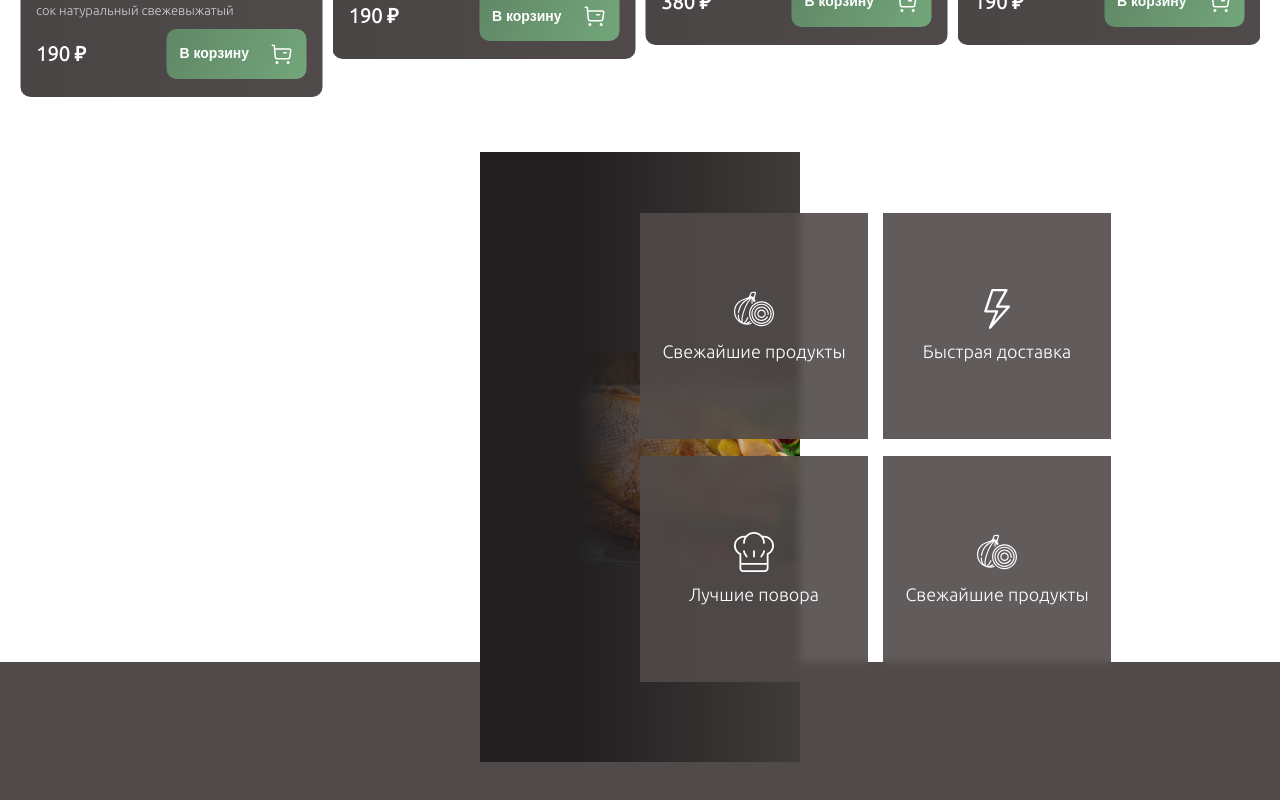
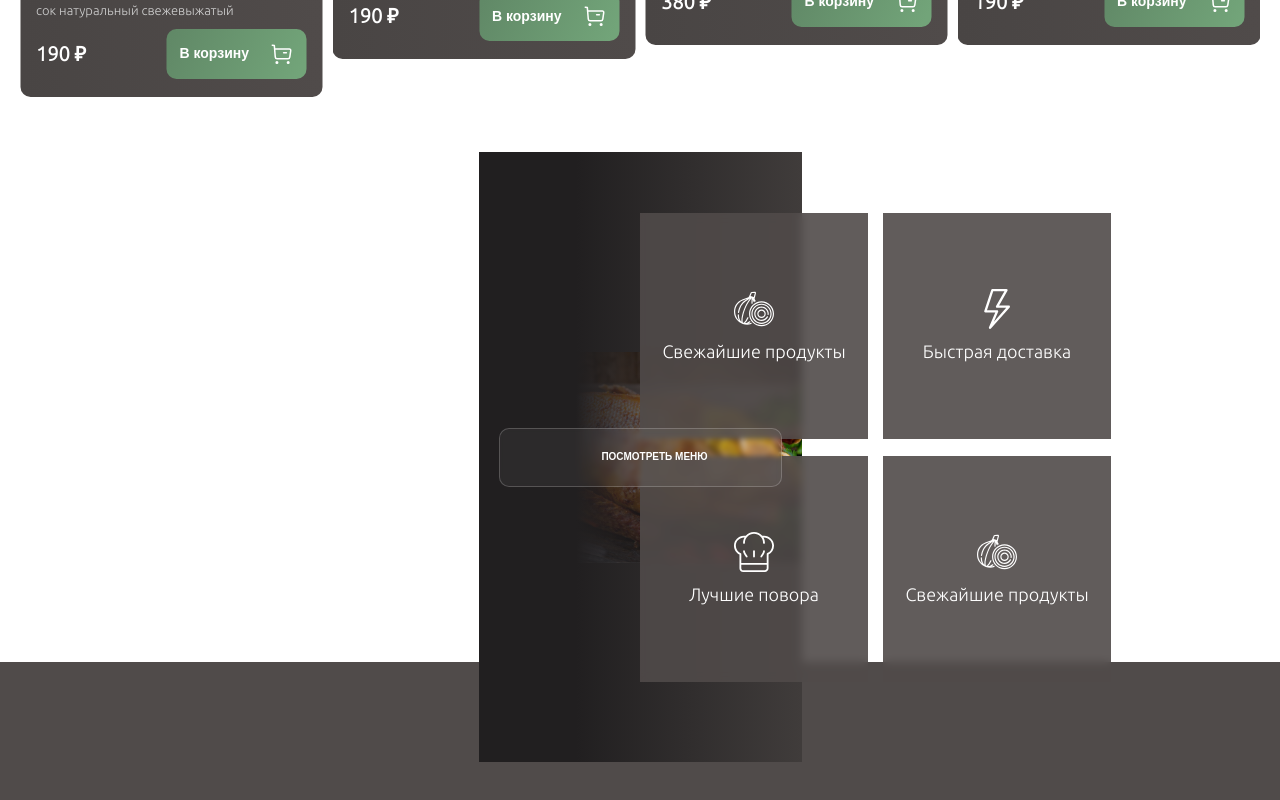
Before and after one commit to ramilqO/foodberry, a React (Create React App) app: page / in a window 1280 px wide. Shown: the part 3994-4794 px from the top of the page. Built offline with nearby package versions, Linux system fonts and the light colour scheme.

Commit message:
CSS and Pravki

```diff
--- a/src/components/Benefits/Benefits.scss
+++ b/src/components/Benefits/Benefits.scss
@@ -34,9 +34,37 @@
         }
     }
 
-	&__descriptions {
+    .descriptions {
+        position: relative;
+        top: 0;
+        left: 0;
+        z-index: 3;
 
-	}
+        &__button {
+            width: 183px;
+            height: 39px;
+            background: rgba(255, 255, 255, 0.05);
+            color: $primaryText;
+            border: 1px solid rgba(255, 255, 255, 0.2);
+            backdrop-filter: blur(2.5px);
+            border-radius: 10px;
+            text-transform: uppercase;
+            padding-right: 15px;
+            padding-left: 44px;
+            font-style: normal;
+            font-weight: 700;
+            font-size: 10px;
+            line-height: 16px;
+            cursor: pointer;
+            transition: all 1s ease;
+        }
+
+        &__button:hover {
+            box-shadow: 0px 40px 50px rgba(0, 0, 0, 0.4);
+            transition: all 1s ease;
+            color: $tileTextColor;
+        }
+    }
 
     .description-block {
         color: $primaryText;
@@ -62,31 +90,6 @@
             font-size: 12px;
             line-height: 25px;
             margin-bottom: 30px;
-        }
-
-        &__button {
-            width: 183px;
-            height: 39px;
-            background: rgba(255, 255, 255, 0.05);
-            color: $primaryText;
-            border: 1px solid rgba(255, 255, 255, 0.2);
-            backdrop-filter: blur(2.5px);
-            border-radius: 10px;
-            text-transform: uppercase;
-            padding-right: 15px;
-            padding-left: 44px;
-            font-style: normal;
-            font-weight: 700;
-            font-size: 10px;
-            line-height: 16px;
-            cursor: pointer;
-            transition: all 1s ease;
-        }
-
-        &__button:hover {
-            box-shadow: 0px 40px 50px rgba(0, 0, 0, 0.4);
-            transition: all 1s ease;
-            color: $tileTextColor;
         }
     }
 
@@ -160,249 +163,84 @@
 
 @media screen and (min-width: $tablet) {
     .benefits {
-        display: flex;
-        justify-content: center;
-        background: transparent;
-        z-index: 0;
-        position: relative;
-        min-height: 360px;
+        height: 360px;
 
         &__container {
-            min-height: inherit;
-			bottom: -100px;
+            min-width: 320px;
+            height: 460px;
             margin: 0 30px;
-            padding: 20px 20px;
+            padding: 0 20px;
             background-size: contain;
             background-position: right;
+        }
 
-            &::after {
-                @include pseudo;
-                min-width: 100%;
-                min-height: 100%;
-                top: 0;
-                left: 0;
-                z-index: 1;
-                background: linear-gradient(90deg, rgba(33, 31, 32, 1) 30%, rgba(255, 255, 255, 0) 100%);
+        .descriptions {
+            &__button {
+                width: 283px;
+                height: 59px;
             }
         }
 
         .description-block {
-            color: $primaryText;
-            font-family: "Ubuntu-Light";
-            position: relative;
-            z-index: 3;
+            top: 0;
             max-width: 75%;
-            left: 0;
-            display: none;
-			padding-bottom: 20px;
 
             &__title {
-                font-style: normal;
-                font-weight: 700;
                 font-size: 24px;
-                line-height: 39px;
-                margin-bottom: 26px;
             }
 
             &__subtitle {
-                font-style: normal;
-                font-weight: 400;
                 font-size: 18px;
-                line-height: 25px;
-                margin-bottom: 60px;
-            }
-
-            &__button {
-
             }
         }
 
         &__buttons {
-            display: grid;
-            grid-template-columns: repeat(2, 71px);
-            grid-template-rows: repeat(2, 71px);
-            position: absolute;
-            z-index: 2;
-            right: 15px;
+            right: 0;
             top: 10%;
             max-width: 25%;
-
-            &>* {
-                background: rgba(80, 75, 74, 0.9);
-                backdrop-filter: blur(5px);
-                border: 0;
-                cursor: pointer;
-            }
         }
 
-        &__button {
-            display: grid;
-            gap: 10px;
-            align-content: center;
-            justify-items: center;
-            width: 64px;
-            height: 63px;
-            transition: all 1s ease;
-            font-family: "Ubuntu-Light";
-            font-style: normal;
-            font-weight: 400;
-            font-size: 18px;
-            line-height: 25px;
-            color: $primaryText;
-
-            svg {
-                transition: all 1s ease;
-                fill: $primaryText;
-                width: 40px;
-                height: 40px;
-            }
-
-            span {
-                display: none;
-            }
-        }
-
-
-        .description-block.active {
-            display: block;
-        }
-
-        &__button:hover {
-            box-shadow: 0px 40px 50px rgba(0, 0, 0, 0.4);
-            transition: all 1s ease;
-            color: $tileTextColor;
-
-            svg {
-                transition: all 1s ease;
-                fill: $tileTextColor;
-            }
+        span {
+            display: none;
         }
     }
 }
 
 @media screen and (min-width: $desktop) {
     .benefits {
-        display: flex;
-        justify-content: center;
-        background: transparent;
-        z-index: 0;
-        position: relative;
         height: 510px;
 
         &__container {
             max-width: 1363px;
             min-width: 320px;
             height: 610px;
-            position: absolute;
-            margin: 0 30px;
-            display: flex;
-            align-items: center;
-            background: $headerBackground;
             padding: 0 20px;
-            background-image: url("../../../public/images/curiza.jpg");
-            background-repeat: no-repeat;
-            background-size: contain;
-            background-position: right;
-
-            &::after {
-                @include pseudo;
-                min-width: 100%;
-                min-height: 100%;
-                top: 0;
-                left: 0;
-                z-index: 1;
-                background: linear-gradient(90deg, rgba(33, 31, 32, 1) 30%, rgba(255, 255, 255, 0) 100%);
-            }
         }
 
         .description-block {
-            color: $primaryText;
-            font-family: "Ubuntu-Light";
-            position: relative;
-            z-index: 3;
             max-width: 50%;
-            left: 0;
-            display: none;
 
             &__title {
-                font-style: normal;
-                font-weight: 700;
                 font-size: 32px;
-                line-height: 39px;
-                margin-bottom: 26px;
             }
 
             &__subtitle {
-                font-style: normal;
-                font-weight: 400;
                 font-size: 20px;
-                line-height: 25px;
-                margin-bottom: 60px;
-            }
-
-            &__button {
-                width: 223px;
-                height: 59px;
-                background: rgba(255, 255, 255, 0.05);
-                color: $primaryText;
-                border: 1px solid rgba(255, 255, 255, 0.2);
-                backdrop-filter: blur(2.5px);
-                border-radius: 10px;
-                text-transform: uppercase;
-                padding-right: 25px;
-                padding-left: 54px;
-                font-style: normal;
-                font-weight: 700;
-                font-size: 13px;
-                line-height: 16px;
-                cursor: pointer;
-                transition: all 1s ease;
-            }
-
-            &__button:hover {
-                box-shadow: 0px 40px 50px rgba(0, 0, 0, 0.4);
-                transition: all 1s ease;
-                color: $tileTextColor;
             }
         }
 
         &__buttons {
-            display: grid;
             grid-template-columns: repeat(2, 243px);
             grid-template-rows: repeat(2, 243px);
-            position: absolute;
-            z-index: 2;
-            right: 0;
             max-width: 50%;
             top: 10%;
-
-            &>* {
-                background: rgba(80, 75, 74, 0.9);
-                backdrop-filter: blur(5px);
-                border: 0;
-                cursor: pointer;
-            }
         }
 
         &__button {
-            display: grid;
             gap: 10px;
-            align-content: center;
-            justify-items: center;
             width: 228px;
             height: 226px;
-            transition: all 1s ease;
-            font-family: "Ubuntu-Light";
-            font-style: normal;
-            font-weight: 400;
             font-size: 18px;
-            line-height: 25px;
-            color: white;
-
-            svg {
-                transition: all 1s ease;
-                fill: white;
-            }
 
             span {
                 display: block;
@@ -413,24 +251,5 @@
         .description-block.active {
             display: block;
         }
-
-        &__button:hover {
-            box-shadow: 0px 40px 50px rgba(0, 0, 0, 0.4);
-            transition: all 1s ease;
-            color: $tileTextColor;
-
-            svg {
-                transition: all 1s ease;
-                fill: $tileTextColor;
-            }
-        }
     }
 }
-
-@media screen and (min-width: 1440px) {
-    .benefits {
-		&__container {
-			margin: 0 auto;
-		}
-	}
-}
--- a/src/components/Benefits/Benefits.tsx
+++ b/src/components/Benefits/Benefits.tsx
@@ -1,6 +1,6 @@
-import { Onion } from "../../icons/Onion"
-import { Flash } from "../../icons/Flash"
-import { Chef } from "../../icons/Chef"
+import { OnionIcon } from "../../icons/OnionIcon"
+import { FlashIcon } from "../../icons/FlashIcon"
+import { ChefIcon } from "../../icons/ChefIcon"
 import "./Benefits.scss";
 import { useState } from "react";
 
@@ -10,33 +10,30 @@ const Benefits = () => {
     return (
         <section className="benefits">
             <div className="benefits__container">
-                <div className="benefits__descriptions">
+                <div className="descriptions">
                     <div className={"description-block " + (isActive[0] ? 'active' : '')}>
                         <h2 className="description-block__title">НАШЕ КАФЕ0</h2>
                         <p className="description-block__subtitle">Мы расположены в одном из самых живописных мест города — на берегу реки, это ваш оазис в черте города, куда можно сбежать от шумного и пыльного мегаполиса. Мы, действительно уникальные, ведь все продумано до мелочей: проект построен из дикого закарпатского сруба, камин в основном зале ресторана и панорамные окна с видом на реку, уютные беседки на берегу реки и лучшая видовая террасса, шатер с посадкой на 200 человек, сказочный детский домик и бассейн.</p>
-                        <button className="description-block__button">Посмотреть меню</button>
                     </div>
                     <div className={"description-block "  + (isActive[1] ? 'active' : '')}>
                         <h2 className="description-block__title">НАШЕ КАФЕ1</h2>
                         <p className="description-block__subtitle">Мы расположены в одном из самых живописных мест города — на берегу реки, это ваш оазис в черте города, куда можно сбежать от шумного и пыльного мегаполиса. Мы, действительно уникальные, ведь все продумано до мелочей: проект построен из дикого закарпатского сруба, камин в основном зале ресторана и панорамные окна с видом на реку, уютные беседки на берегу реки и лучшая видовая террасса, шатер с посадкой на 200 человек, сказочный детский домик и бассейн.</p>
-                        <button className="description-block__button">Посмотреть меню</button>
                     </div>
                     <div className={"description-block " + (isActive[2] ? 'active' : '')}>
                         <h2 className="description-block__title">НАШЕ КАФЕ2</h2>
                         <p className="description-block__subtitle">Мы расположены в одном из самых живописных мест города — на берегу реки, это ваш оазис в черте города, куда можно сбежать от шумного и пыльного мегаполиса. Мы, действительно уникальные, ведь все продумано до мелочей: проект построен из дикого закарпатского сруба, камин в основном зале ресторана и панорамные окна с видом на реку, уютные беседки на берегу реки и лучшая видовая террасса, шатер с посадкой на 200 человек, сказочный детский домик и бассейн.</p>
-                        <button className="description-block__button">Посмотреть меню</button>
                     </div>
                     <div className={"description-block " + (isActive[3] ? 'active' : '')}>
                         <h2 className="description-block__title">НАШЕ КАФЕ3</h2>
                         <p className="description-block__subtitle">Мы расположены в одном из самых живописных мест города — на берегу реки, это ваш оазис в черте города, куда можно сбежать от шумного и пыльного мегаполиса. Мы, действительно уникальные, ведь все продумано до мелочей: проект построен из дикого закарпатского сруба, камин в основном зале ресторана и панорамные окна с видом на реку, уютные беседки на берегу реки и лучшая видовая террасса, шатер с посадкой на 200 человек, сказочный детский домик и бассейн.</p>
-                        <button className="description-block__button">Посмотреть меню</button>
                     </div>
+                    <button className="descriptions__button">Посмотреть меню</button>
                 </div>
                 <div className="benefits__buttons">
-                    <button className="benefits__button" onClick={() => {setIsActive([true, false, false, false])}}><Onion /><span>Свежайшие продукты</span></button>
-                    <button className="benefits__button" onClick={() => {setIsActive([false, true, false, false])}}><Flash /><span>Быстрая доставка</span></button>
-                    <button className="benefits__button" onClick={() => {setIsActive([false, false, true, false])}}><Chef /><span>Лучшие повора</span></button>
-                    <button className="benefits__button" onClick={() => {setIsActive([false, false, false, true])}}><Onion /><span>Свежайшие продукты</span></button>
+                    <button className="benefits__button" onClick={() => {setIsActive([true, false, false, false])}}><OnionIcon /><span>Свежайшие продукты</span></button>
+                    <button className="benefits__button" onClick={() => {setIsActive([false, true, false, false])}}><FlashIcon /><span>Быстрая доставка</span></button>
+                    <button className="benefits__button" onClick={() => {setIsActive([false, false, true, false])}}><ChefIcon /><span>Лучшие повора</span></button>
+                    <button className="benefits__button" onClick={() => {setIsActive([false, false, false, true])}}><OnionIcon /><span>Свежайшие продукты</span></button>
                 </div>
             </div>
         </section>
--- a/src/icons/Chef.tsx
+++ b/src/icons/ChefIcon.tsx
@@ -1,4 +1,4 @@
-export const Chef = () => {
+export const ChefIcon = () => {
     return (
         <svg width="61" height="61" viewBox="0 0 61 61" xmlns="http://www.w3.org/2000/svg">
             <g clipPath="url(#clip0_31_25)">
--- a/src/icons/Flash.tsx
+++ b/src/icons/FlashIcon.tsx
@@ -1,4 +1,4 @@
-export const Flash = () => {
+export const FlashIcon = () => {
     return (
         <svg width="60" height="60" viewBox="0 0 60 60" xmlns="http://www.w3.org/2000/svg">
             <path d="M47.6953 24.7266H33.1389L45.7077 2.62665C46.0172 2.08283 46.0135 1.41495 45.699 0.873872C45.3845 0.332795 44.8055 0 44.1797 0H23.0859C22.3288 0 21.6563 0.48523 21.4178 1.20392L10.8709 32.9613C10.6929 33.4974 10.783 34.086 11.1136 34.5443C11.4441 35.002 11.9742 35.2735 12.539 35.2735H27.4562L17.9535 57.5524C17.6152 58.3457 17.9017 59.2667 18.6305 59.7277C19.3593 60.1887 20.3146 60.0527 20.8864 59.4077L49.0114 27.6499C50.013 26.5183 49.2082 24.7266 47.6953 24.7266V24.7266ZM25.4388 48.9647L31.734 34.2055C32.2275 33.0483 31.3779 31.7578 30.1172 31.7578H14.9748L24.3544 3.51563H41.1575L28.5892 25.6151C27.9245 26.7838 28.7691 28.2422 30.1172 28.2422H43.7906L25.4388 48.9647Z"/>
--- a/src/icons/Onion.tsx
+++ b/src/icons/OnionIcon.tsx
@@ -1,4 +1,4 @@
-export const Onion = () => {
+export const OnionIcon = () => {
     return (
         <svg width="70" height="70" viewBox="0 0 70 70" xmlns="http://www.w3.org/2000/svg">
             <g clipPath="url(#clip0_31_13)">
```
Also changed, not shown: 1 other file (tests, documents, lock files or other folders).
